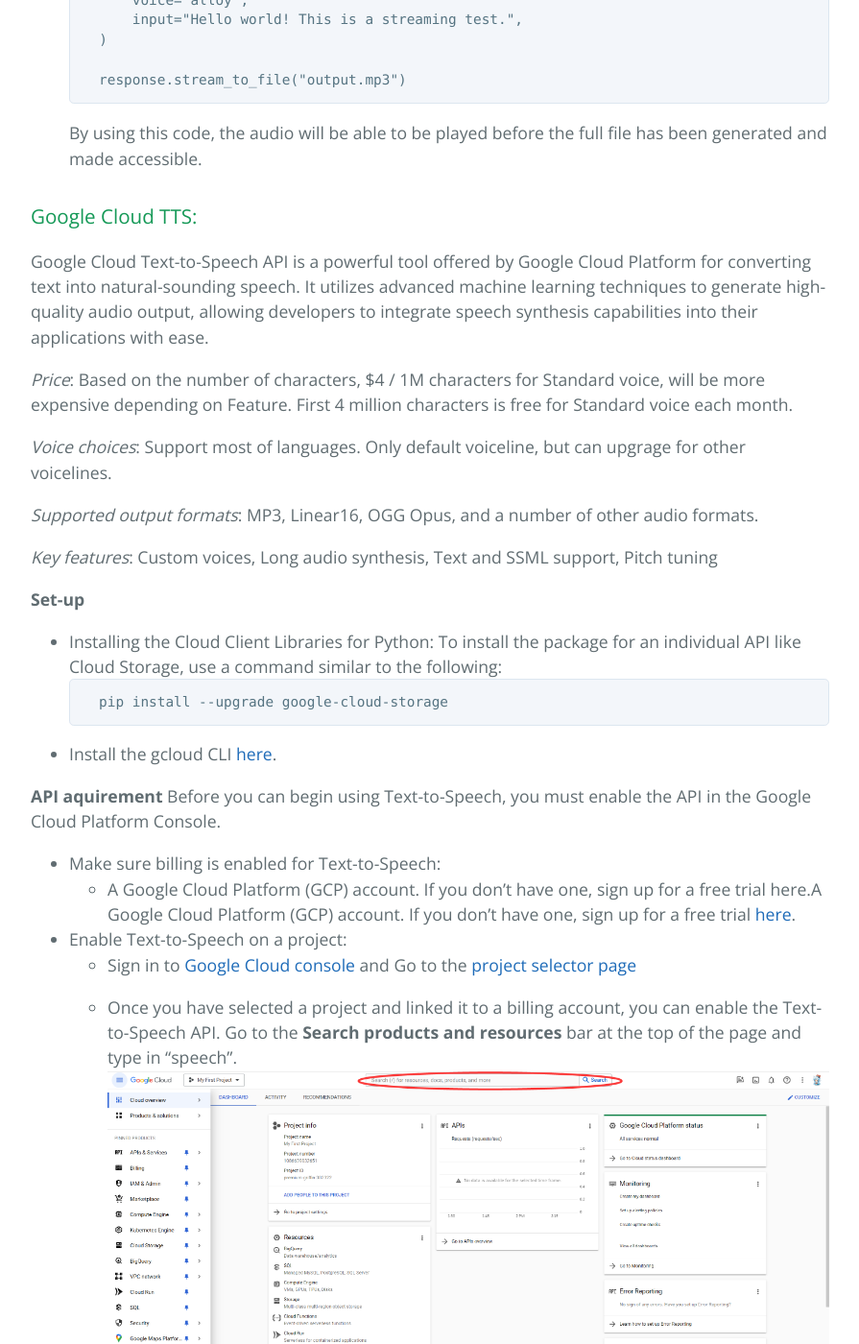
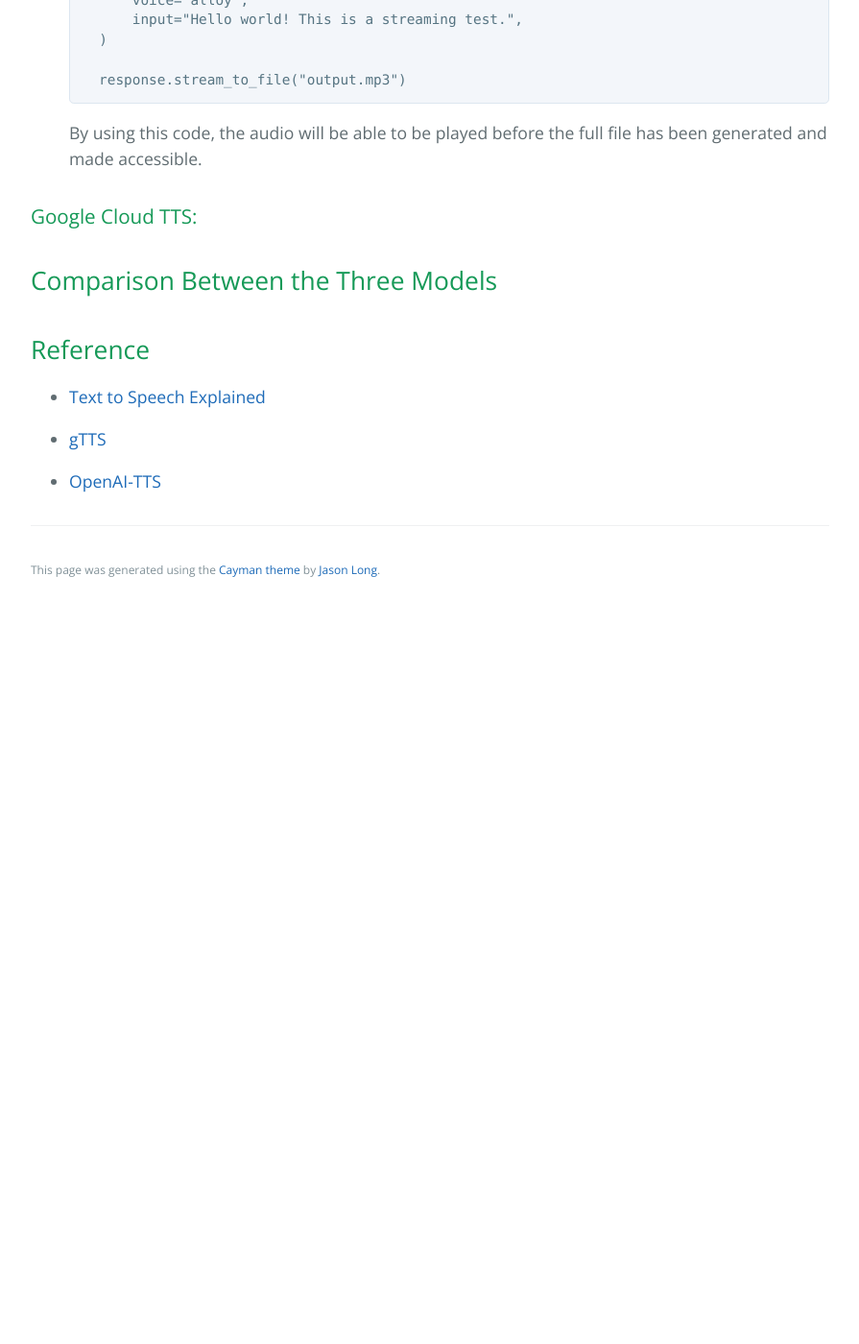
Before and after one commit to learning-software-engineering/learning-software-engineering.github.io, a Jekyll site: the page built from Topics/Software_Engineering/Text_to_Speech.md, in a window 1280 px wide and 1400 px high, scrolled down 4276 px. Shown: the whole window at 96% size, without its empty margins (192-1087 px from the left). Built offline with Jekyll 4.4.1, drawn with Linux system fonts in a browser that asks for light colours; our own code applies the rules of GitHub Pages for plain Markdown files; after the commit the page ends 4912 px from its top, so only the background shows below that; some of the changed text lies outside the part shown.

Commit message:
Revert "TTS - google cloud information and conclusion"

````diff
--- a/Topics/Software_Engineering/Text_to_Speech.md
+++ b/Topics/Software_Engineering/Text_to_Speech.md
@@ -127,45 +127,11 @@
 
 ### Google Cloud TTS:
 
-Google Cloud Text-to-Speech API is a powerful tool offered by Google Cloud Platform for converting text into natural-sounding speech. It utilizes advanced machine learning techniques to generate high-quality audio output, allowing developers to integrate speech synthesis capabilities into their applications with ease.
-
-
-*Price*: Based on the number of characters, $4 / 1M characters for Standard voice, will be more expensive depending on Feature. First 4 million characters is free for Standard voice each month.
-
-*Voice choices*: Support most of languages. Only default voiceline, but can upgrage for other voicelines.
-
-*Supported output formats*: MP3, Linear16, OGG Opus, and a number of other audio formats.
-
-*Key features*: Custom voices, Long audio synthesis, Text and SSML support, Pitch tuning
-
-**Set-up**
-
-- Installing the Cloud Client Libraries for Python:
-To install the package for an individual API like Cloud Storage, use a command similar to the following:
-    ```bash
-    pip install --upgrade google-cloud-storage
-    ```
-
-- Install the gcloud CLI [here](https://cloud.google.com/sdk/docs/install).
-
-**API aquirement**
-Before you can begin using Text-to-Speech, you must enable the API in the Google Cloud Platform Console.
-
-- Make sure billing is enabled for Text-to-Speech:
-    - A Google Cloud Platform (GCP) account. If you don’t have one, sign up for a free trial here.A Google Cloud Platform (GCP) account. If you don’t have one, sign up for a free trial [here](https://cloud.google.com/free?hl=en).
-
-- Enable Text-to-Speech on a project:
-    - Sign in to [Google Cloud console](https://console.cloud.google.com/?_ga=2.129120079.235760447.1710698738-1413217027.1710698726&_gl=1*kikz2f*_up*MQ..&gclid=Cj0KCQjwhtWvBhD9ARIsAOP0GojMbBDoPoxjjjBzHoMMO_J0Q0Px3S3uaXCqBS0b4HzfBOtlK0klpAQaAkwMEALw_wcB&gclsrc=aw.ds) and Go to the [project selector page](https://console.cloud.google.com/projectselector2/home/dashboard?_ga=2.128728655.235760447.1710698738-1413217027.1710698726&_gl=1*195xabo*_up*MQ..&gclid=Cj0KCQjwhtWvBhD9ARIsAOP0GojMbBDoPoxjjjBzHoMMO_J0Q0Px3S3uaXCqBS0b4HzfBOtlK0klpAQaAkwMEALw_wcB&gclsrc=aw.ds)
-
-    - Once you have selected a project and linked it to a billing account, you can enable the Text-to-Speech API. Go to the **Search products and resources** bar at the top of the page and type in "speech". ![search products and resources](TTS_CloudAPI.png)
-    Select the **Cloud Text-to-Speech API** from the list of results.![Cloud Text-to-Speech API](TTS_CloudAPI_2.png)
-
-    - To try Text-to-Speech without linking it to your project, choose the **TRY THIS API** option. To enable the Text-to-Speech API for use with your project, click **ENABLE**.![Product details](TTS_CloudAPI_3.png)
 
 
 ## Comparison Between the Three Models
 
-In summary, the choice between these TTS APIs depends on factors such as the level of customization needed, pricing considerations, ease of integration, and the specific requirements of your project or application. Google Cloud Text-to-Speech API and gTTS are suitable for general-purpose TTS tasks, while OpenAI's TTS models offer advanced capabilities and natural-sounding speech synthesis as the cost is much higher. Furthermore, while Google Cloud Text-to-Speech API and gTTS offer relatively straightforward pricing models, gTTS may be simpler to use for basic text-to-speech tasks. Ultimately, the choice depends on the specific requirements and preferences of the project.
+
 
 ## Reference
 
@@ -174,5 +140,3 @@
 * [gTTS](https://pypi.org/project/gTTS/)
 
 * [OpenAI-TTS](https://platform.openai.com/docs/guides/text-to-speech/)
-
-* [Text-to-Speech documentation](https://cloud.google.com/text-to-speech/docs)
````
Also changed, not shown: Topics/Software_Engineering/TTS_CloudAPI.png (deleted), Topics/Software_Engineering/TTS_CloudAPI_2.png (deleted), Topics/Software_Engineering/TTS_CloudAPI_3.png (deleted).
